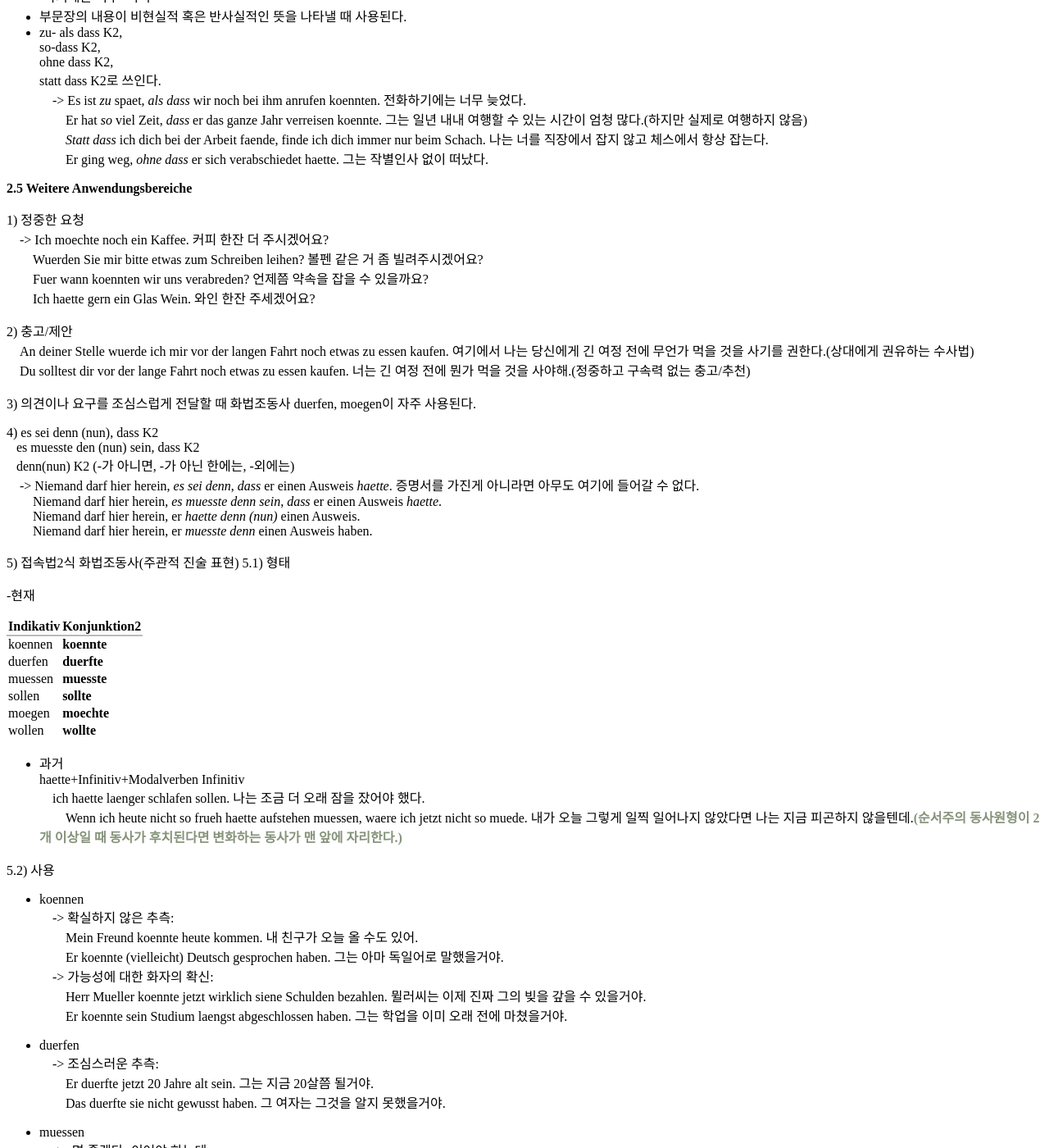
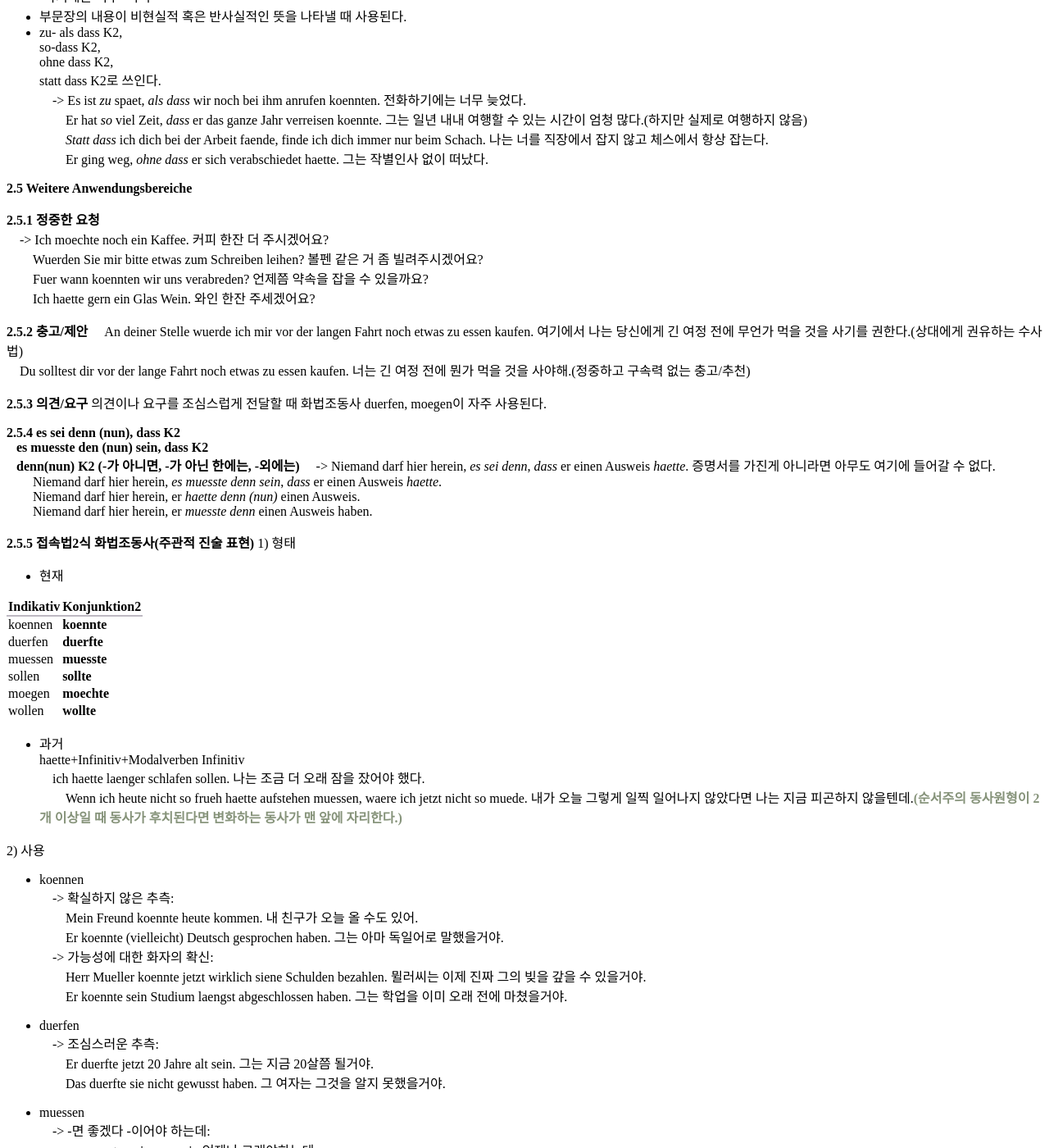
Before and after one commit to finddme/finddme.github.io, a Jekyll site: the page built from _posts/2021-01-24-DeutschGrammtik.md, in a window 1280 px wide and 1400 px high, scrolled down 4723 px. Shown: the whole window at 82% size. Built offline with Jekyll 4.4.1, drawn with Linux system fonts in a browser that asks for light colours.

Commit message:
Update 2021-01-24-DeutschGrammtik.md

```diff
--- a/_posts/2021-01-24-DeutschGrammtik.md
+++ b/_posts/2021-01-24-DeutschGrammtik.md
@@ -289,34 +289,35 @@ statt dass K2로 쓰인다.
 
 **2.5 Weitere Anwendungsbereiche**
 
-1) 정중한 요청
+**2.5.1 정중한 요청**
 &nbsp;&nbsp;&nbsp;&nbsp;-> Ich moechte noch ein Kaffee. 커피 한잔 더 주시겠어요?
 &nbsp;&nbsp;&nbsp;&nbsp;&nbsp;&nbsp;&nbsp;&nbsp;Wuerden Sie mir bitte etwas zum Schreiben leihen? 볼펜 같은 거 좀 빌려주시겠어요?
 &nbsp;&nbsp;&nbsp;&nbsp;&nbsp;&nbsp;&nbsp;&nbsp;Fuer wann koennten wir uns verabreden? 언제쯤 약속을 잡을 수 있을까요?
 &nbsp;&nbsp;&nbsp;&nbsp;&nbsp;&nbsp;&nbsp;&nbsp;Ich haette gern ein Glas Wein. 와인 한잔 주세겠어요?
 
 
-2) 충고/제안
+**2.5.2 충고/제안**
 &nbsp;&nbsp;&nbsp;&nbsp;An deiner Stelle wuerde ich mir vor der langen Fahrt noch etwas zu essen kaufen. 여기에서 나는 당신에게 긴 여정 전에 무언가 먹을 것을 사기를 권한다.(상대에게 권유하는 수사법)
 &nbsp;&nbsp;&nbsp;&nbsp;Du solltest dir vor der lange Fahrt noch etwas zu essen kaufen. 너는 긴 여정 전에 뭔가 먹을 것을 사야해.(정중하고 구속력 없는 충고/추천)
 
 
-3) 의견이나 요구를 조심스럽게 전달할 때 화법조동사 duerfen, moegen이 자주 사용된다.
+**2.5.3 의견/요구**
+의견이나 요구를 조심스럽게 전달할 때 화법조동사 duerfen, moegen이 자주 사용된다.
 
 
-4) es sei denn (nun), dass K2
+**2.5.4 es sei denn (nun), dass K2
 &nbsp;&nbsp;&nbsp;es muesste den (nun) sein, dass K2
-&nbsp;&nbsp;&nbsp;denn(nun) K2 (-가 아니면, -가 아닌 한에는, -외에는)
+&nbsp;&nbsp;&nbsp;denn(nun) K2 (-가 아니면, -가 아닌 한에는, -외에는)**
 &nbsp;&nbsp;&nbsp;&nbsp;-> Niemand darf hier herein, *es sei denn*, *dass* er einen Ausweis *haette*. 증명서를 가진게 아니라면 아무도 여기에 들어갈 수 없다.
 &nbsp;&nbsp;&nbsp;&nbsp;&nbsp;&nbsp;&nbsp;&nbsp;Niemand darf hier herein, *es muesste denn sein*, *dass* er einen Ausweis *haette*.
 &nbsp;&nbsp;&nbsp;&nbsp;&nbsp;&nbsp;&nbsp;&nbsp;Niemand darf hier herein, er *haette* *denn (nun)* einen Ausweis.
 &nbsp;&nbsp;&nbsp;&nbsp;&nbsp;&nbsp;&nbsp;&nbsp;Niemand darf hier herein, er *muesste denn* einen Ausweis haben.
 
 
-5) 접속법2식 화법조동사(주관적 진술 표현)
-5.1) 형태
+**2.5.5 접속법2식 화법조동사(주관적 진술 표현)**
+1) 형태
 
--현재
+- 현재
 
 
 <html>
```
Also changed, not shown: other parts of _posts/2021-01-24-DeutschGrammtik.md (+1 -1 lines).
